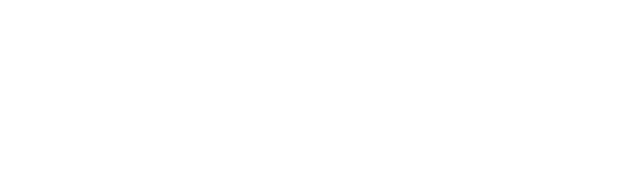
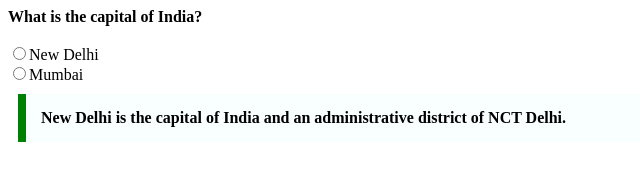
Before and after one commit to acciojob/trivia-ManfredNelvin, a website: page main.html in a window 1280 px wide. Shown: the whole page, without its empty margins (0-640 px from the left). Drawn offline with Linux system fonts and the light colour scheme.

Commit message:
created a submission

```diff
--- a/main.html
+++ b/main.html
@@ -7,9 +7,14 @@
 </head>
 
 <body>
-	<!-- the entire body must be written by student -->
-    <script type="text/javascript" src="./script.js">
-</script>
+	<div>
+		<b>What is the capital of India?</b>
+		<br>
+		<br>
+		<input type="radio">New Delhi<br>
+		<input type="radio">Mumbai<br>
+	</div>
+	<blockquote cite="https://en.wikipedia.org/wiki/New_Delhi">New Delhi is the capital of India and an administrative district of NCT Delhi.</blockquote>
 
 </body>
 
--- a/styles.css
+++ b/styles.css
@@ -1,2 +1,8 @@
-
-/* Your CSS Code here. */
+blockquote {
+  max-width: 600px;
+  margin: 10px;
+  padding: 15px;
+  border-left: 8px solid green;
+  background-color: #f8fffe;
+  font-weight: bold;
+}
```
